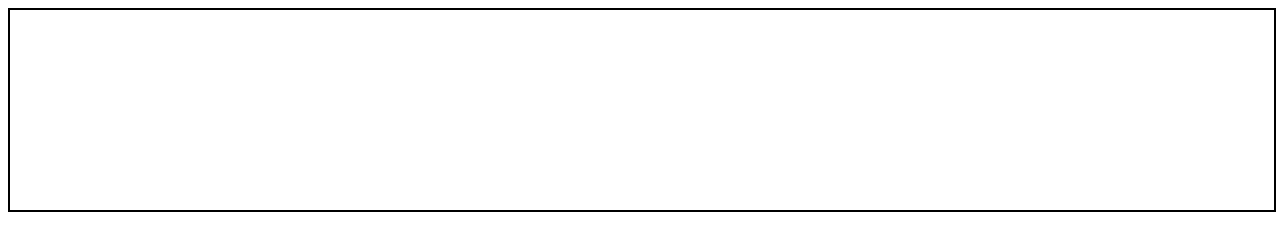
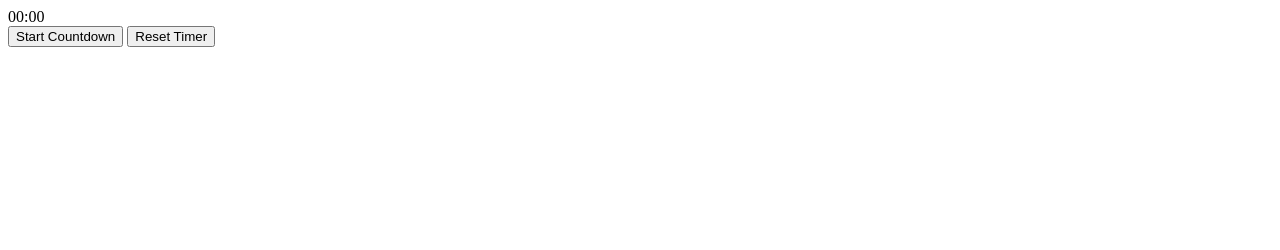
Before and after one commit to sagites/newOne, a plain HTML site: page index.html in a window 1280 px wide. Drawn offline with Linux system fonts and the light colour scheme.

Commit message:
Changes to the markup

```diff
--- a/index.html
+++ b/index.html
@@ -1,21 +1,19 @@
 <!DOCTYPE html>
 <html lang="en">
 <head>
-    <meta charset="UTF-8">
-    <meta name="viewport" content="width=device-width, initial-scale=1.0">
-    <link rel="stylesheet" href="styles.css">
-    <title>Document</title>
+<meta charset="UTF-8">
+<meta name="viewport" content="width=device-width, initial-scale=1.0">
+<title>Countdown Timer App</title>
+<link rel="stylesheet" href="styles.css">
 </head>
 <body>
-    <main>
-        <div class="container">
-            <div id="hours"></div>
-            <div id="minutes"></div>
-            <div id="seconds"></div>
-            <div id="ampm"></div>
-        </div>
-    </main>
-
-    <script src="main.js"></script>
+<div class="countdown-container">
+    <div class="countdown">
+        <span class="minutes">00</span>:<span class="seconds">00</span>
+    </div>
+    <button id="startBtn">Start Countdown</button>
+    <button class="btn">Reset Timer</button>
+</div>
+<script src="play.js"></script>
 </body>
 </html>
```
